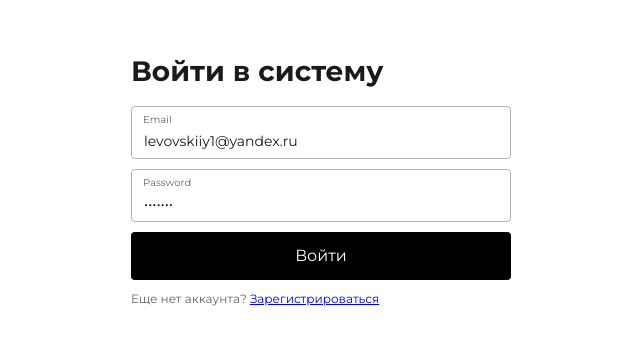
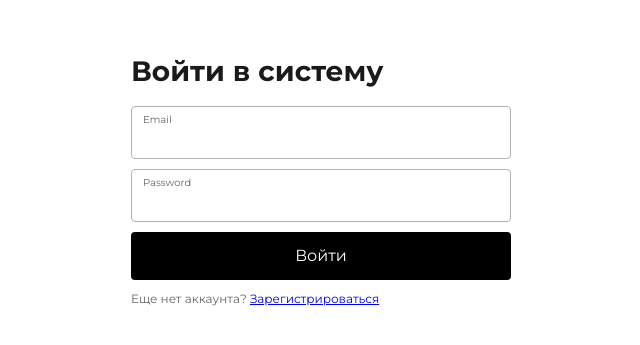
Before and after one commit to levovskiiy/test-case-for-ertelecom, a Vue app: page /login in a window 1280 px wide. Shown: the part 229-574 px from the top of the page, without its empty margins (319-959 px from the left). Built offline with nearby package versions, Linux system fonts and the light colour scheme.

Commit message:
убрал подставленные в форму данные

```diff
--- a/src/pages/LoginPage.vue
+++ b/src/pages/LoginPage.vue
@@ -6,8 +6,8 @@ import { useRouter } from 'vue-router';
 import { reactive } from 'vue';
 
 const state = reactive({
-    email: 'levovskiiy1@yandex.ru',
-    password: '1234567',
+    email: '',
+    password: '',
 })
 
 const router = useRouter();
--- a/src/pages/RegisterPage.vue
+++ b/src/pages/RegisterPage.vue
@@ -7,8 +7,8 @@ import { useRouter } from 'vue-router';
 import { server } from '@/api/base.js';
 
 const state = reactive({
-    email: 'levovskiiy1@yandex.ru',
-    password: '1234567',
+    email: '',
+    password: '',
 });
 
 const router = useRouter();
```
